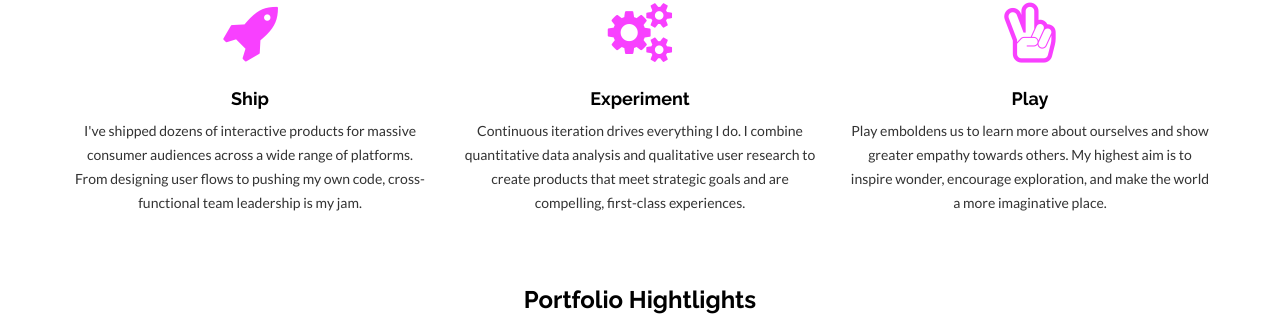
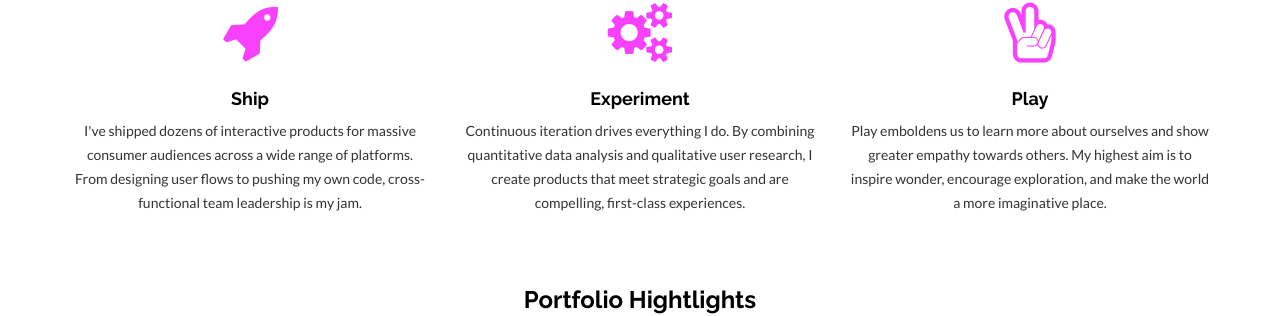
Before and after one commit to leffel/leffel.github.io, a Jekyll site: the page built from index.html, in a window 1280 px wide and 900 px high. Shown: the part 292-608 px from the top of the window. Built offline with Jekyll 4.4.1, drawn with Linux system fonts in a browser that asks for light colours; nearby versions of some CDN libraries.

Commit message:
Copy update.

```diff
--- a/index.html
+++ b/index.html
@@ -15,7 +15,7 @@ permalink: /
             <div class="col-md-4">
                 <i class="fa fa-cogs"></i>
                 <h4>Experiment</h4>
-                <p>Continuous iteration drives everything I do. I combine quantitative data analysis and qualitative user research to create products that meet strategic goals and are compelling, first-class experiences.</p>
+                <p>Continuous iteration drives everything I do. By combining quantitative data analysis and qualitative user research, I create products that meet strategic goals and are compelling, first-class experiences.</p>
             </div>
             <div class="col-md-4">
                 <i class="fa fa-hand-peace-o"></i>
```
